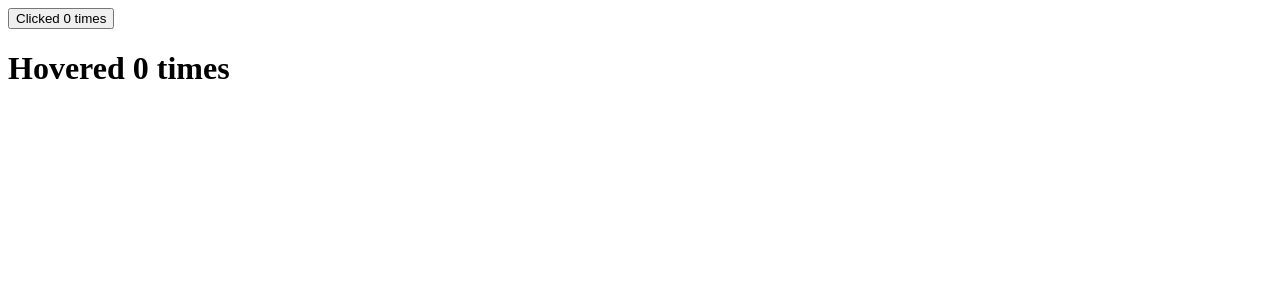
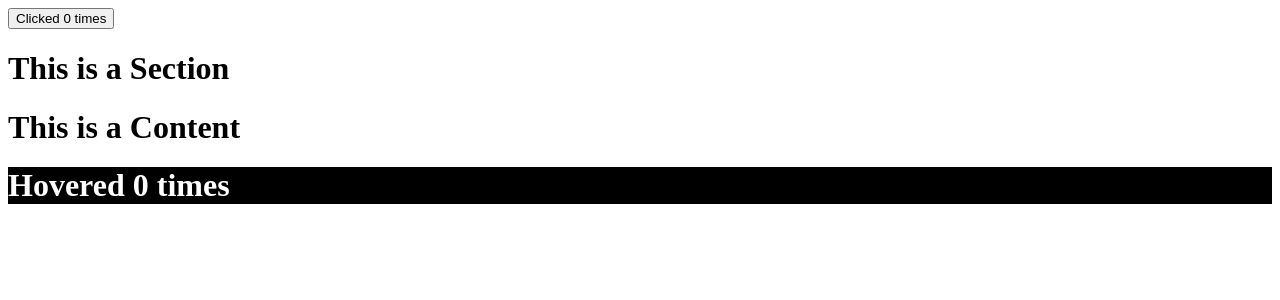
Before and after one commit to meheraj-hossain/react-learning, a React (Vite) app: page / in a window 1280 px wide. Shown: the top 300 px of the page. Built offline with nearby package versions, Linux system fonts and the light colour scheme.

Commit message:
context api on progress 1

```diff
--- a/src/App.jsx
+++ b/src/App.jsx
@@ -1,8 +1,16 @@
 import Counter from "./components/Counter.jsx";
 import ClickCounter from "./components/ClickCounter.jsx";
-import HoverCounter from "./components/HoverCounter.jsx";
+import Section from "./components/Section.jsx";
+import React from "react";
+import ThemeContext from "./Contexts/ThemeContext.jsx";
 
-function App() {
+
+export default class App extends React.Component{
+    state = {
+        theme: "dark"
+    }
+    render() {
+        const {theme} = this.state;
         return (
             <div>
                 <Counter>
@@ -10,14 +18,10 @@
                         <ClickCounter incrementCount={incrementCount} count={count} />
                     )}
                 </Counter>
-
-            <Counter>
-                { (count, incrementCount) => (
-                    <HoverCounter incrementCount={incrementCount} count={count} />
-                )}
-            </Counter>
+                <ThemeContext.Provider value={{theme}} >
+                    <Section />
+                </ThemeContext.Provider>
             </div>
         );
     }
-
-export default App;
+}
--- /dev/null
+++ b/src/Contexts/ThemeContext.jsx
@@ -0,0 +1,5 @@
+import createContext from '../lib/Context.jsx'
+
+const ThemeContext = createContext();
+
+export default ThemeContext;
--- /dev/null
+++ b/src/components/Content.jsx
@@ -0,0 +1,22 @@
+import HoverCounter from "./HoverCounter.jsx";
+import Counter from "./Counter.jsx";
+import ThemeContext from "../Contexts/ThemeContext.jsx";
+
+export default function Content() {
+    return (
+        <div>
+            <h1>
+                This is a Content
+            </h1>
+            <Counter>
+                {(count, incrementCount) => (
+                    <ThemeContext.Consumer>
+                        {({theme}) => (
+                            <HoverCounter incrementCount={incrementCount} count={count} theme={theme}/>
+                        )}
+                    </ThemeContext.Consumer>
+                )}
+            </Counter>
+        </div>
+    )
+}
--- a/src/components/HoverCounter.jsx
+++ b/src/components/HoverCounter.jsx
@@ -1,9 +1,14 @@
 import PropTypes from "prop-types";
 
-export default function HoverCounter({count, incrementCount}) {
+export default function HoverCounter({count, incrementCount, theme}) {
+    const style = theme === "dark" ? {
+        backgroundColor:'#000000',
+        color: '#ffffff'
+    } : null;
+
     return (
         <div>
-            <h1 onMouseOver={incrementCount}>
+            <h1 onMouseOver={incrementCount} style={style}>
                 Hovered {count} times
             </h1>
         </div>
@@ -12,5 +17,6 @@
 
 HoverCounter.propTypes = {
     count: PropTypes.number.isRequired,
+    theme: PropTypes.string.isRequired,
     incrementCount: PropTypes.func.isRequired
 }
--- /dev/null
+++ b/src/components/Section.jsx
@@ -0,0 +1,11 @@
+import Content from "./Content.jsx";
+
+export default function Section() {
+    return (
+        <div>
+            <h1>This is a Section</h1>
+            <Content />
+        </div>
+    )
+
+}
--- /dev/null
+++ b/src/lib/Context.jsx
@@ -0,0 +1,23 @@
+class Context {
+    constructor(value) {
+        this.value = value;
+    }
+
+    Provider = ({children, value}) => {
+        this.value = value;
+        return children;
+    }
+
+    Consumer = ({children}) => (children(this.value))
+
+}
+
+function createContext(value = null) {
+    const context = new Context(value);
+    return {
+        Provider: context.Provider,
+        Consumer: context.Consumer,
+    }
+}
+
+export default createContext;
```
Lines whose indentation alone changed are shown as unchanged.
